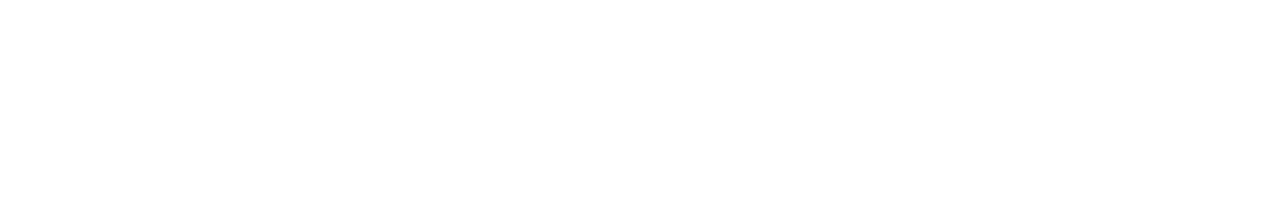
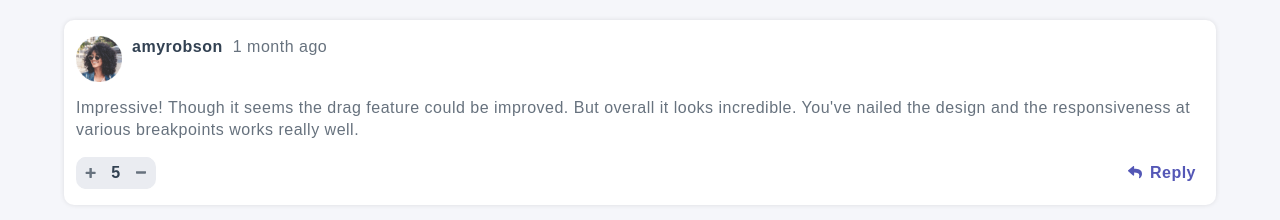
Before and after one commit to YohanesMulugeta/comment-section, a plain HTML site: page index.html in a window 1280 px wide. Drawn offline with Linux system fonts and the light colour scheme.

Commit message:
comment card done

```diff
--- a/general.css
+++ b/general.css
@@ -14,9 +14,17 @@ body {
   font-family: sans-serif;
   font-size: 1.6rem;
   line-height: 1.4;
+
   letter-spacing: 0.05rem;
+
   /* word-spacing: 0rem; */
   color: hsl(211, 10%, 45%);
+  background-color: hsl(228, 33%, 97%);
+}
+
+.container {
+  width: 90%;
+  margin: 2rem auto;
 }
 
 /* ///////////////////////////////////////////////////       BUTTONS */
@@ -29,7 +37,7 @@ body {
 /* //////////////////////////////////////////////////         FLEX */
 .flex {
   display: flex;
-  align-items: center;
+  /* align-items: center; */
 }
 
 .img-avatar {
--- a/index.html
+++ b/index.html
@@ -19,6 +19,61 @@
   </head>
   <body>
     <!-- Pull dynamic content from the data.json file -->
-    <div class="container"></div>
+    <div class="container">
+      <section class="comment-section">
+        <div class="comment-card flex">
+          <div class="avatar-container flex">
+            <img
+              class="img-avatar"
+              src="/images/avatars/image-amyrobson.png"
+              alt="photo of amyrobson"
+            />
+            <p class="user-name">amyrobson</p>
+            <p class="comment-time">1 month ago</p>
+          </div>
+
+          <p class="comment">
+            Impressive! Though it seems the drag feature could be improved. But
+            overall it looks incredible. You've nailed the design and the
+            responsiveness at various breakpoints works really well.
+          </p>
+
+          <!-- //////////////////////////////////////////////////////////         comment footer -->
+          <footer class="comment-footer flex">
+            <div class="score-container flex">
+              <button class="btn btn-score flex">
+                <svg width="11" height="11" xmlns="http://www.w3.org/2000/svg">
+                  <path
+                    d="M6.33 10.896c.137 0 .255-.05.354-.149.1-.1.149-.217.149-.354V7.004h3.315c.136 0 .254-.05.354-.149.099-.1.148-.217.148-.354V5.272a.483.483 0 0 0-.148-.354.483.483 0 0 0-.354-.149H6.833V1.4a.483.483 0 0 0-.149-.354.483.483 0 0 0-.354-.149H4.915a.483.483 0 0 0-.354.149c-.1.1-.149.217-.149.354v3.37H1.08a.483.483 0 0 0-.354.15c-.1.099-.149.217-.149.353v1.23c0 .136.05.254.149.353.1.1.217.149.354.149h3.333v3.39c0 .136.05.254.15.353.098.1.216.149.353.149H6.33Z"
+                    fill="hsl(211, 10%, 45%)"
+                  />
+                </svg>
+              </button>
+
+              <p class="score">5</p>
+
+              <button class="btn btn-score flex">
+                <svg width="11" height="3" xmlns="http://www.w3.org/2000/svg">
+                  <path
+                    d="M9.256 2.66c.204 0 .38-.056.53-.167.148-.11.222-.243.222-.396V.722c0-.152-.074-.284-.223-.395a.859.859 0 0 0-.53-.167H.76a.859.859 0 0 0-.53.167C.083.437.009.57.009.722v1.375c0 .153.074.285.223.396a.859.859 0 0 0 .53.167h8.495Z"
+                    fill="hsl(211, 10%, 45%)"
+                  />
+                </svg>
+              </button>
+            </div>
+            <div class="reply-container flex">
+              <svg width="14" height="13" xmlns="http://www.w3.org/2000/svg">
+                <path
+                  d="M.227 4.316 5.04.16a.657.657 0 0 1 1.085.497v2.189c4.392.05 7.875.93 7.875 5.093 0 1.68-1.082 3.344-2.279 4.214-.373.272-.905-.07-.767-.51 1.24-3.964-.588-5.017-4.829-5.078v2.404c0 .566-.664.86-1.085.496L.227 5.31a.657.657 0 0 1 0-.993Z"
+                  fill="#5357B6"
+                />
+              </svg>
+
+              <label for="#reply" class="reply">Reply</label>
+            </div>
+          </footer>
+        </div>
+      </section>
+    </div>
   </body>
 </html>
--- a/style.css
+++ b/style.css
@@ -8,6 +8,7 @@
 .btn-score {
   height: 3.2rem;
   padding: 0 0.4rem;
+  align-items: center;
   /* width: 3.2rem; */
 }
 
@@ -16,6 +17,7 @@
   border-radius: 1rem;
   overflow: hidden;
   justify-content: space-around;
+  align-items: center;
 }
 
 /* ////////////////////////////////////////////         reply-container */
@@ -28,6 +30,7 @@
 
   color: hsl(238, 40%, 52%);
   justify-content: space-between;
+  align-items: center;
   cursor: pointer;
 }
 
@@ -46,3 +49,19 @@
   font-weight: 600;
   color: hsl(212, 24%, 26%);
 }
+
+/* //////////////////////////////////////////               COMMENT-CARD */
+/* ///////////////////////////////////////// */
+
+.comment-card {
+  flex-direction: column;
+  gap: 1.5rem;
+  border-radius: 1rem;
+  padding: 1.6rem 1.2rem;
+  background-color: hsl(0, 0%, 100%);
+  box-shadow: 0 0 5px rgba(0, 0, 0, 0.1);
+}
+
+.comment-footer {
+  justify-content: space-between;
+}
```
